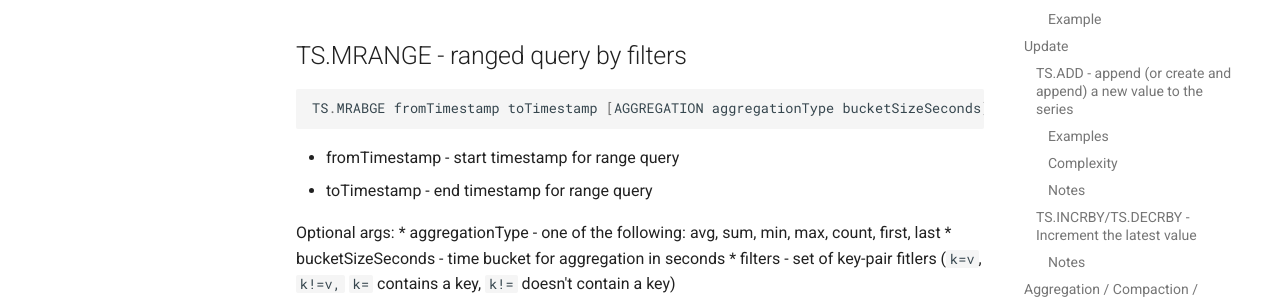
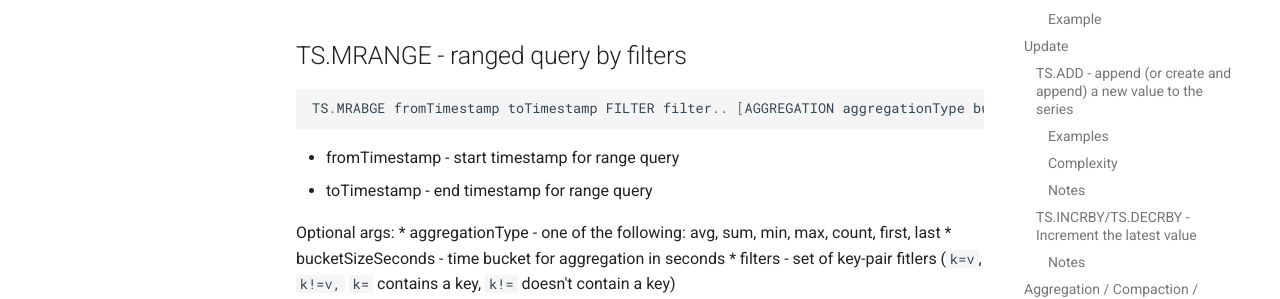
Before and after one commit to RedisTimeSeries/RedisTimeSeries, an MkDocs documentation site: the page built from docs/commands.md, in a window 1280 px wide and 900 px high, scrolled down 3426 px. Shown: the part 161-460 px from the top of the window. Built offline with MkDocs 1.6.1 and Material for MkDocs 9.7.7, drawn with Linux system fonts in a browser that asks for light colours; comment, search, counter and statistics services are not loaded; old or Windows-style settings are respelled for this version of MkDocs.

Commit message:
filter is not optional in MRANGE

````diff
--- a/docs/commands.md
+++ b/docs/commands.md
@@ -136,7 +136,7 @@ This can be improved in the future by using binary search to find the start of t
 ```
 ## TS.MRANGE - ranged query by filters
 ```sql
-TS.MRABGE fromTimestamp toTimestamp [AGGREGATION aggregationType bucketSizeSeconds] [FILTER filter..]
+TS.MRABGE fromTimestamp toTimestamp FILTER filter.. [AGGREGATION aggregationType bucketSizeSeconds]
 ```
 
 * fromTimestamp - start timestamp for range query
````
